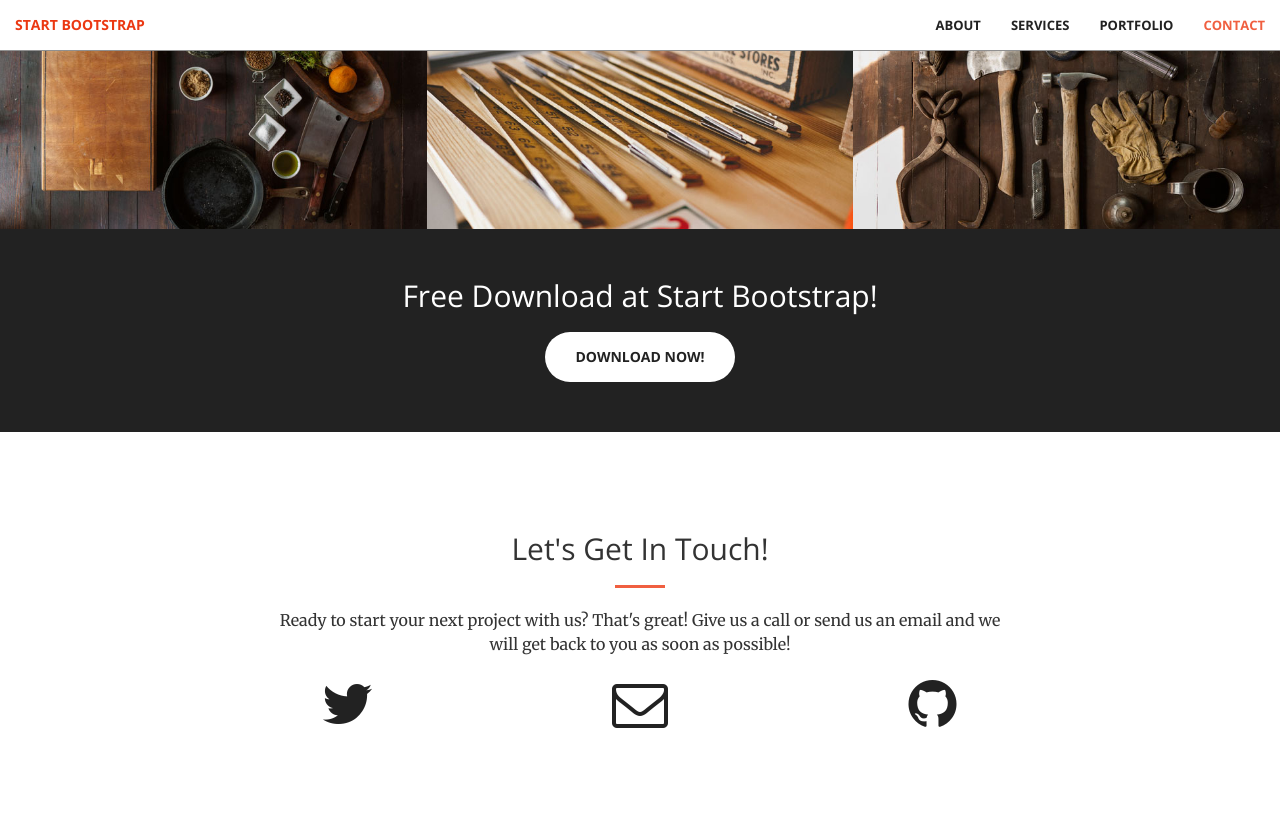
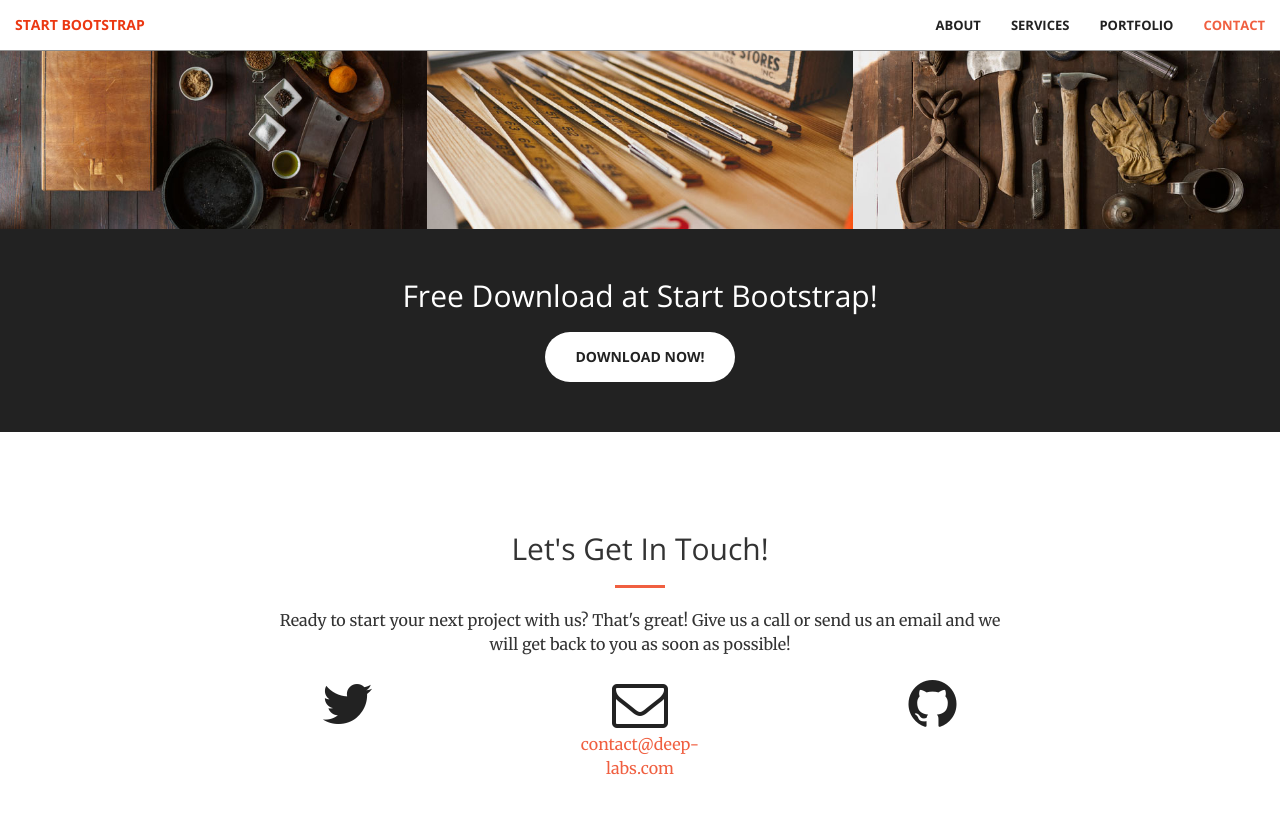
Before and after one commit to CzechJiri/test, a Jekyll site: the page built from index.html, in a window 1280 px wide and 900 px high, scrolled down 2005 px. Shown: the top 814 px of the window. Built offline with Jekyll 4.4.1, drawn with Linux system fonts in a browser that asks for light colours.

Commit message:
Update _config.yml

```diff
--- a/_config.yml
+++ b/_config.yml
@@ -1,9 +1,9 @@
 # Site settings
-title:
-email:
+title: Deep Labs
+email: contact@deep-labs.com
 description: > # this means to ignore newlines until "baseurl:"
-baseurl: "" # the subpath of your site, e.g. /blog/
-url: "" # the base hostname & protocol for your site
+baseurl: "deep-labs.com" # the subpath of your site, e.g. /blog/
+url: "deep-labs.com" # the base hostname & protocol for your site
 
 twitter_username:
 github_username:
```
